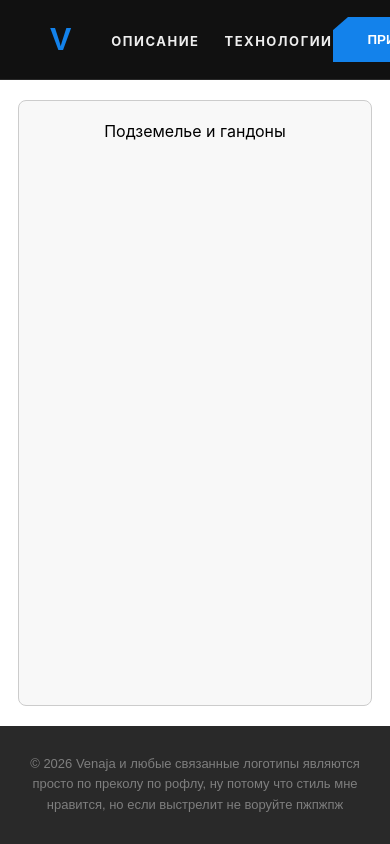
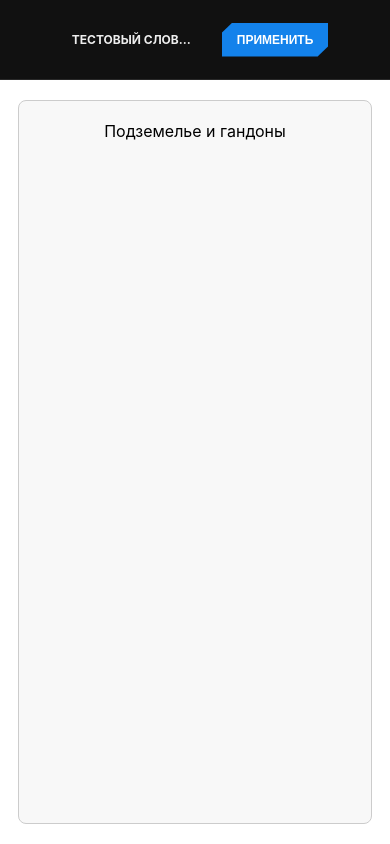
Before and after one commit to maxbek97/ArUcoWebAdminPart, a React (Create React App) app: page / in a window 390 px wide. Built offline with nearby package versions, Linux system fonts and the light colour scheme.

Commit message:
Updated header styles

```diff
--- a/src/pages/mainpage/Footer.css
+++ b/src/pages/mainpage/Footer.css
@@ -5,6 +5,11 @@
   font-family: sans-serif;
   text-align: center;
   flex-shrink: 0;
+}
+@media (max-width: 600px) {
+  .footer {
+    display: none;
+  }
 }
 
 .footer-content {
--- a/src/pages/mainpage/Header.css
+++ b/src/pages/mainpage/Header.css
@@ -67,3 +67,127 @@
   color: #111;
   transform: translateY(-2px);
 }
+
+.dict-button {
+  font-family: inherit;
+  background: transparent;
+  border: none;            /* ❌ убрали обводку */
+  outline: none;
+  color: #eee;
+  cursor: pointer;
+  font-weight: 700;
+  text-decoration: none;
+  text-transform: uppercase;
+  width: 150px;           /* 🔥 фикс ширина */
+  white-space: nowrap;    /* не переносить */
+  overflow: hidden;
+  text-overflow: ellipsis; /* ... если длинное */
+}
+
+/* 🔥 Выпадающий блок */
+.dict-dropdown {
+  position: fixed;
+  top: 80px; /* высота header */
+  left: 0;
+  width: 100%;
+  background-color: #1a1a1a;
+  padding: 20px 40px;
+  display: grid;
+  grid-template-columns: repeat(4, 1fr); /* 🔥 4 столбца */
+  gap: 15px;
+
+  transform: translateY(-20px);
+  opacity: 0;
+  pointer-events: none;
+
+  transition: all 0.25s ease;
+
+  z-index: 110;
+  border-bottom: 1px solid #333;
+}
+
+.dict-dropdown.open {
+  transform: translateY(0);
+  opacity: 1;
+  pointer-events: auto;
+}
+
+/* 🔥 ГРИД С ОТДЕЛЬНОЙ АНИМАЦИЕЙ */
+.dict-grid {
+  display: grid;
+  grid-template-columns: repeat(4, max-content);
+  gap: 15px 45px;
+  opacity: 0;
+  transform: translateY(-10px);
+  transition: all 0.2s ease 0.15s; /* задержка */
+}
+
+/* кнопки появляются ПОСЛЕ фона */
+.dict-dropdown.open .dict-grid {
+  opacity: 1;
+  transform: translateY(0);
+}
+
+@media (max-width: 600px) {
+  .dict-grid {
+    grid-template-columns: repeat(3, max-content);
+  }
+  .logo-placeholder {
+    display: none;
+  }
+
+  .header-container {
+    padding: 0 15px;
+    justify-content: center;
+    gap: 20px;
+  }
+
+  .header-nav {
+    gap: 10px;
+  }
+
+  .header-actions {
+    display: flex;
+  }
+
+  .dict-button {
+    width: 140px;
+    font-size: 12px;
+    padding: 8px 10px;
+  }
+
+  .action-button {
+    padding: 10px 15px;
+    font-size: 12px;
+  }
+
+}
+
+@media (max-width: 400px) {
+  .dict-grid {
+    grid-template-columns: repeat(2, max-content);
+  }
+}
+
+@media (max-width: 300px) {
+  .dict-grid {
+    grid-template-columns: repeat(1, max-content);
+  }
+}
+
+/* Кнопки внутри */
+.dict-item {
+  background-color: #ffffff00;
+  color: rgb(63, 63, 63);
+  border: none;
+  cursor: pointer;
+  text-align: left;
+  transition: 0.2s;
+  font-family: Italic, Geneva, Tahoma, sans-serif;
+  font-weight: 400;
+}
+
+.dict-item:hover ,.dict-button:hover {
+  color: #1382eb;
+  transition: 0.5s;
+}
--- a/src/pages/mainpage/components/Header.tsx
+++ b/src/pages/mainpage/components/Header.tsx
@@ -1,44 +1,62 @@
-import React from 'react';
+import React, { useState, useRef, useEffect } from 'react';
 import NavButton from './NavButton';
 import ActionButton from './ActionButton';
 import '../Header.css';
-import { useNavigate } from 'react-router-dom';
 
 const Header: React.FC = () => {
-  const menuItems = [
-    { id: 1, href: '#describe_video', label: 'Описание' },
-    { id: 2, href: '#tech', label: 'Технологии' },
+  const [isOpen, setIsOpen] = useState(false);
+  const [selectedDict, setSelectedDict] = useState("Тестовый словарь");
+
+  const dropdownRef = useRef<HTMLDivElement>(null);
+  const buttonRef = useRef<HTMLButtonElement>(null);
+
+
+  useEffect(() => {
+    const handleClickOutside = (event: MouseEvent) => {
+      if (
+        dropdownRef.current &&
+        !dropdownRef.current.contains(event.target as Node) &&
+        buttonRef.current &&
+        !buttonRef.current.contains(event.target as Node)
+      ) {
+        setIsOpen(false);
+      }
+    };
+        document.addEventListener("mousedown", handleClickOutside);
+    return () => document.removeEventListener("mousedown", handleClickOutside);
+  }, []);
+
+  const handleSelect = (dict: string) => {
+    setSelectedDict(dict);
+    setIsOpen(false);
+  };
+
+
+  const dictionaries = [
+    "Словарь 1","Словарь 2","Словарь 3","Словарь 4",
+    "Словарь 5","Словарь 6","Словарь 7","Словарь 8",
+    "Словарь 9","Словарь 10","Словарь 11","Словарь 12",
+    "Словарь 13","Словарь 14","Словарь 15","Словарь 16",
   ];
 
-  const navigate = useNavigate();
 
   const handleAction = () => {
-    const accessToken = localStorage.getItem('accessToken');
-
-    if (!accessToken) {
-      // Если нет токена → редиректим на страницу авторизации
-      navigate('/auth');
-      return;
-    };
-
-    const link = document.createElement('a');
-    link.href = '/result.txt';  // путь относительно public
-    link.download = 'result.txt';
-    document.body.appendChild(link);
-    link.click();
-    document.body.removeChild(link);
+      //Тут потом будет вызываь эндпоинт для рофла
   };
 
   return (
+    <div>
       <header className="header-container">
         {/* ЛЕВАЯ ЧАСТЬ: Навигация */}
         <nav className="header-nav">
-        <div className="logo-placeholder">V</div> {/* Вместо логотипа */}
-        <ul className="nav-list">
-          {menuItems.map((item) => (
-            <NavButton key={item.id} href={item.href} label={item.label} />
-          ))}
-        </ul>
+          <div className="logo-placeholder">V</div>
+          <button
+              ref={buttonRef}
+              className="dict-button"
+              onClick={() => setIsOpen(!isOpen)}
+            >
+              {selectedDict}
+            </button>
         </nav>
 
         {/* ПРАВАЯ ЧАСТЬ: Кнопка */}
@@ -46,6 +64,25 @@ const Header: React.FC = () => {
           <ActionButton text="Применить" onClick={handleAction} />
         </div>
       </header>
+        <div
+          ref={dropdownRef}
+          className={`dict-dropdown ${isOpen ? "open" : ""}`}
+        >
+          <div className='dict-grid'>
+            {dictionaries.map((dict, index) => (
+              <button
+                key={index}
+                className="dict-item"
+                onClick={
+                  () => handleSelect(dict)
+                }
+              >
+                {dict}
+              </button>
+            ))}
+          </div>
+        </div>
+    </div>
   );
 };
 
```
Also changed, not shown: src/pages/mainpage/Tableblock.css (line endings or trailing spaces). Lines whose indentation alone changed are shown as unchanged.
